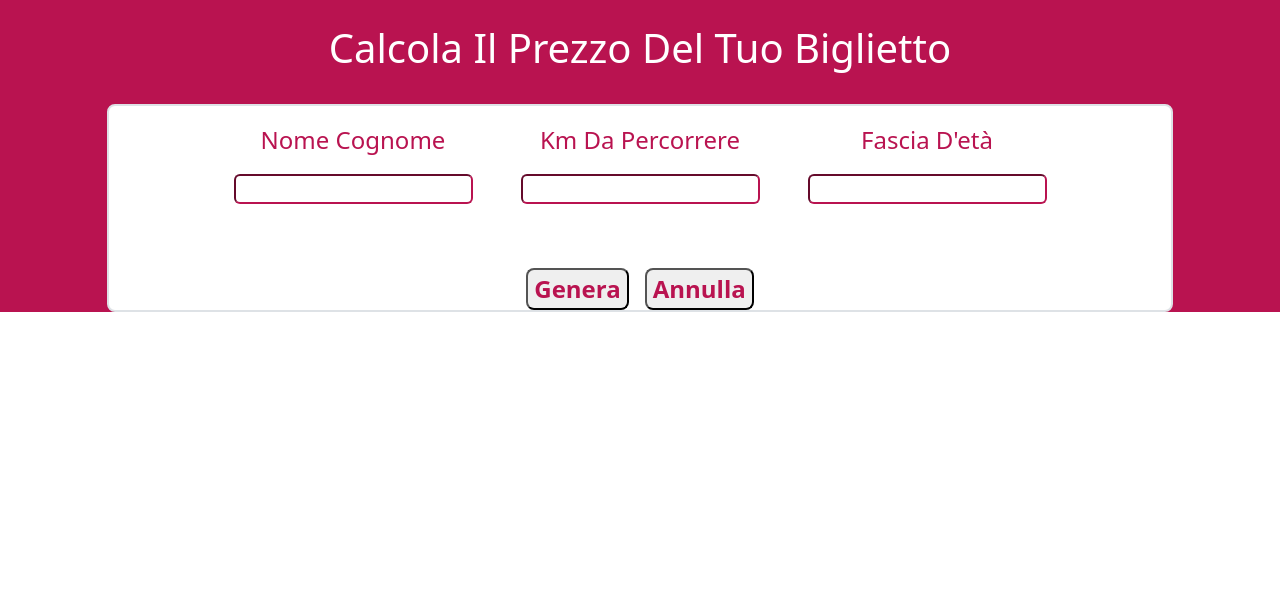
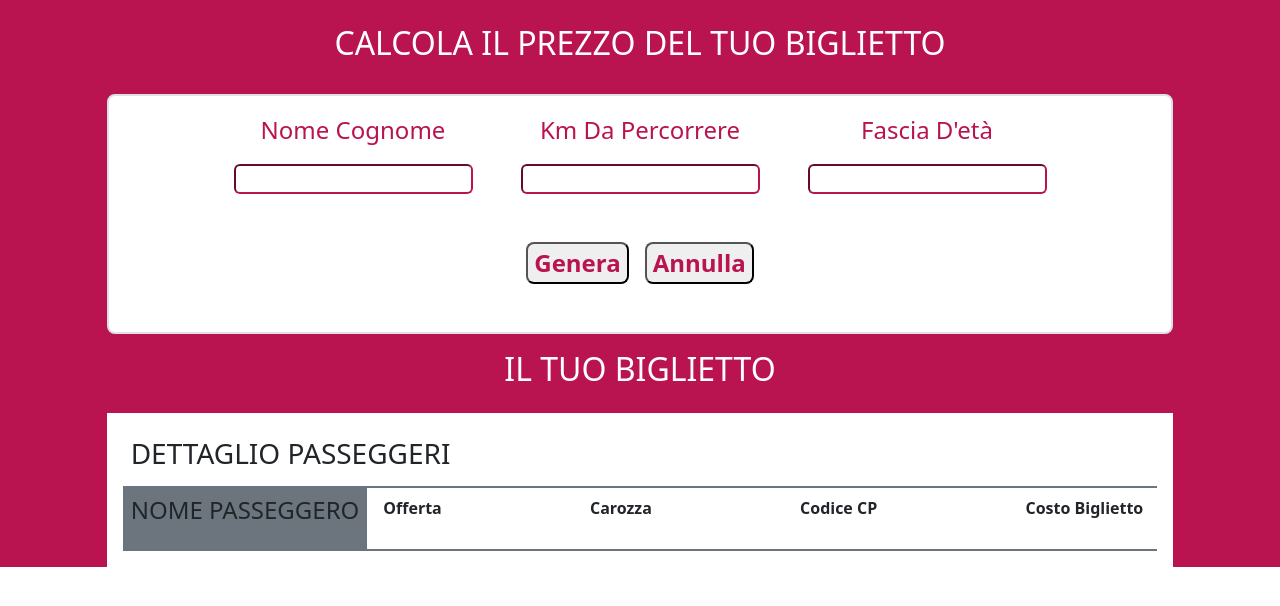
Before and after one commit to federicoverbicaro/js-biglietto-treno-form, a plain HTML site: page index.html in a window 1280 px wide. Drawn offline with nearby package versions, Linux system fonts and the light colour scheme.

Commit message:
feat: seconda parte

```diff
--- a/assets/js/main.js
+++ b/assets/js/main.js
@@ -1,6 +1,8 @@
 const button = document.getElementById("bottone")
 
 button.addEventListener("click", function () {
+
+    let nome = document.getElementById("risultatoNome").value
 
     let kilometri = parseFloat(document.getElementById("kilometri").value)
     let anniUtente = parseInt(document.getElementById("eta").value)
@@ -25,4 +27,6 @@ button.addEventListener("click", function () {
         console.log(totale)
 
     }
+
+    document.getElementById("risultatoNomeOutput").textContent = nome
 })
--- a/index.html
+++ b/index.html
@@ -14,32 +14,32 @@
     <main class="coloreBordeaux">
 
         <div class="text-center py-4">
-            <h1 class="text-white text-capitalize">calcola il prezzo del tuo biglietto</h1>
+            <h2 class="text-white text-uppercase">calcola il prezzo del tuo biglietto</h2>
         </div>
 
         <div class="col-10 border border-2 bg-white justify-content-center m-auto rounded-3 pt-3">
             <div class="d-flex justify-content-center gap-5">
                 <div class="text-center">
                     <p class="text-capitalize colorBordeaux fs-4">nome cognome</p>
-                    <input type="text" class="borderBordeaux rounded-2">
+                    <input id="risultatoNome" type="text" class="borderBordeaux rounded-2">
 
                 </div>
 
-                <div  class="text-center">
+                <div class="text-center">
                     <p class="text-capitalize colorBordeaux fs-4">km da percorrere</p>
                     <input type="text" id="kilometri" class="borderBordeaux rounded-2">
 
                 </div>
 
-                <div  class="text-center">
+                <div class="text-center">
                     <p class="text-capitalize colorBordeaux fs-4">fascia d'età</p>
                     <input type="text" id="eta" class="borderBordeaux rounded-2">
                 </div>
             </div>
 
-            <p id="totaleRisultato"></p>
 
-            <div class="pt-5">
+
+            <div class="py-5">
 
                 <div class="d-flex justify-content-center gap-3">
                     <button id="bottone" class="colorBordeaux text-capitalize rounded-3 fw-bold  fs-4">
@@ -55,16 +55,66 @@
 
         </div>
 
+        <div class="py-3">
+            <h2 class="text-white text-uppercase text-center">il tuo biglietto</h2>
+        </div>
+
+        <div class="bg-white col-10 m-auto p-3">
+
+            <div class="p-2">
+                <h3 class="text-uppercase">dettaglio passeggeri</h3>
+            </div>
+
+            <div class="d-flex border-top border-bottom border-2 border-secondary ">
+
+                <div class="bg-secondary me-2 p-2">
+                    <h3 class="text-uppercase fs-4">nome passeggero</h3>
+                    <p id="risultatoNomeOutput"></p>
+
+                </div>
+
+                <div class="d-flex justify-content-between w-75 p-2">
+                    <div>
+                        <p class="text-capitalize fw-bold ">offerta</p>
+                        <p></p>
+
+                    </div>
+
+                    <div>
+                        <p class="text-capitalize fw-bold ">carozza</p>
+                        <p></p>
+
+                    </div>
+
+                    <div>
+                        <p class="text-capitalize fw-bold ">codice cP</p>
+                        <p></p>
+
+                    </div>
+
+                    <div>
+                        <p class="text-capitalize fw-bold ">costo biglietto</p>
+                        <p id="totaleRisultato"></p>
+                    </div>
+
+                </div>
+            </div>
+
+
+
+        </div>
+
 
 
     </main>
 
 
 
-    <script src="./assets/js/main.js"></script>
+
     <script src="https://cdn.jsdelivr.net/npm/bootstrap@5.3.2/dist/js/bootstrap.bundle.min.js"
         integrity="sha384-C6RzsynM9kWDrMNeT87bh95OGNyZPhcTNXj1NW7RuBCsyN/o0jlpcV8Qyq46cDfL"
         crossorigin="anonymous"></script>
+        <script src="./assets/js/main.js"></script>
 </body>
 
 </html>
```
